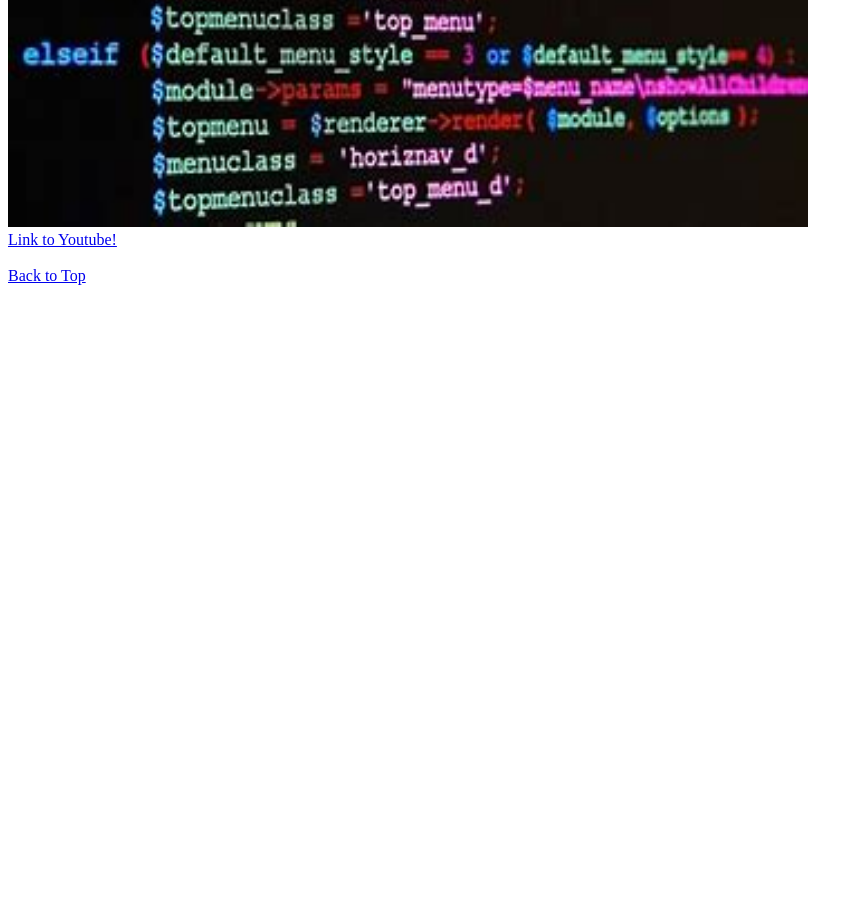
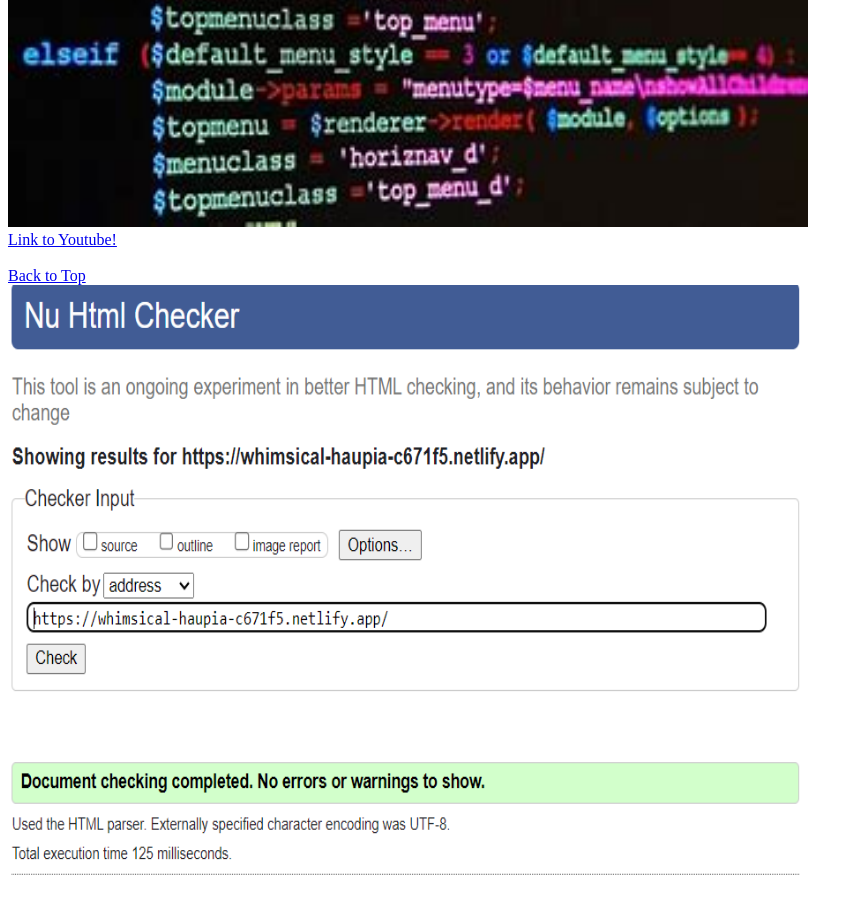
Before and after one commit to nickvinagro/SE111, a plain HTML site: page w1-bio/index.html in a window 1280 px wide. Shown: the part 1479-2376 px from the top of the page, without its empty margins (0-863 px from the left). Before the commit the page ends 1772 px from the top, so only its background shows below. Drawn offline with Linux system fonts and the light colour scheme.

Commit message:
added page validation picture

```diff
--- a/w1-bio/index.html
+++ b/w1-bio/index.html
@@ -47,7 +47,7 @@
         <br>
         <a href="#header">Back to Top</a>
         <br>
-
+        <img src="images/validation.png" alt="Page Validation" style="width:800px;height:600px;">
     </div>
 </body>
 </html>
```
Also changed, not shown: w1-bio/images/validation.png (added).
